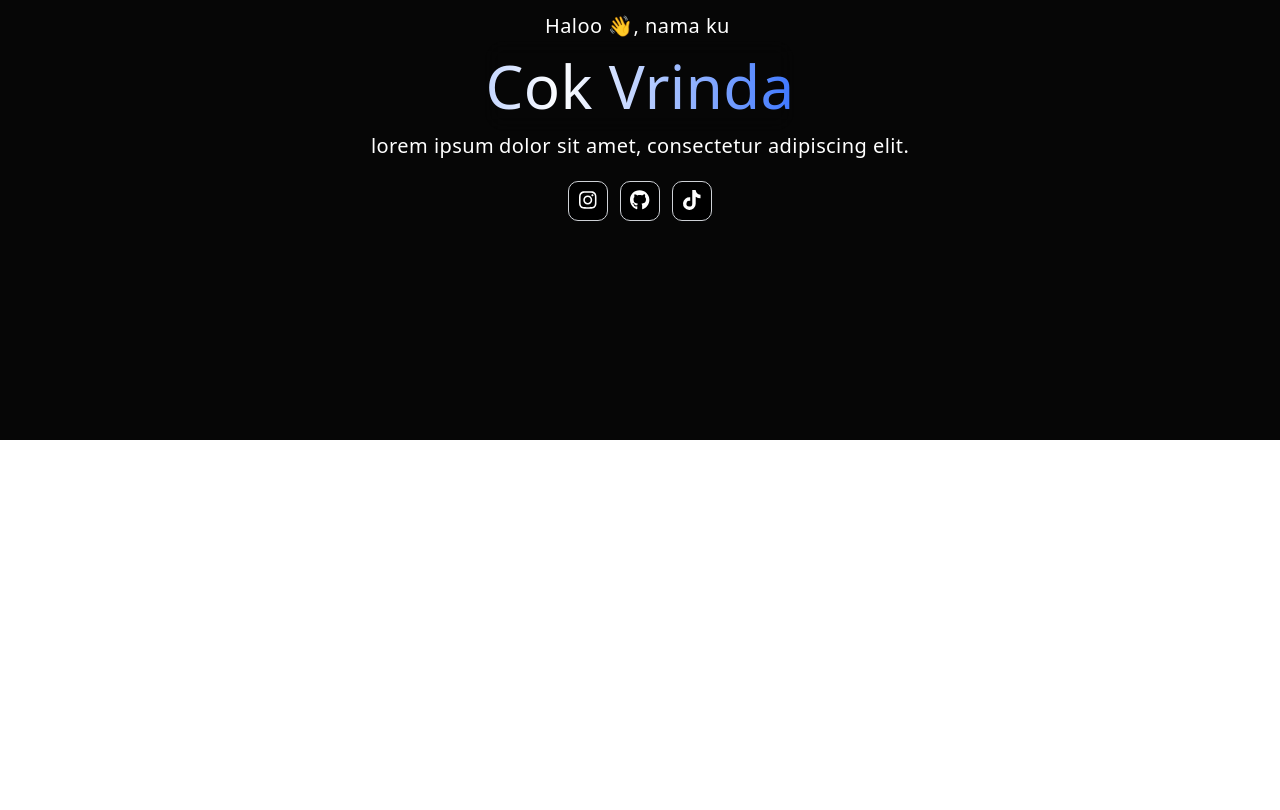
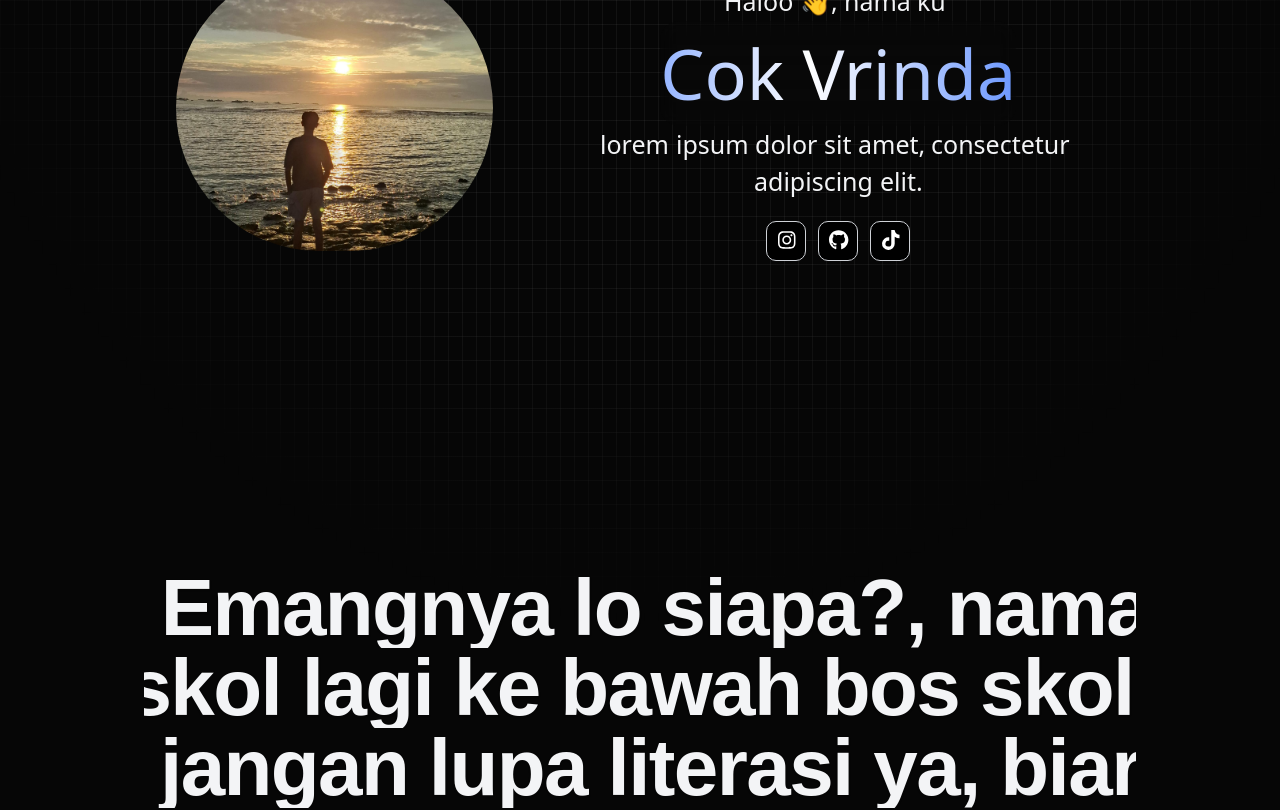
Before and after one commit to cokvrindaa/portofolio25, a React (Vite) app: page / in a window 1280 px wide. Shown: the part 360-1170 px from the top of the page. Before the commit the page ends 800 px from the top, so only its background shows below. Built offline with nearby package versions, Linux system fonts and the light colour scheme.

Commit message:
fixed desktop, new big feature form libary

```diff
--- a/index.html
+++ b/index.html
@@ -4,10 +4,11 @@
     <meta charset="UTF-8" />
     <link rel="icon" type="image/svg+xml" href="/vite.svg" />
     <meta name="viewport" content="width=device-width, initial-scale=1.0" />
-    <title>cokvrinda'25</title>
+    <title>@cokvrinda'25</title>
   </head>
   <body>
-    <div id="root" class="bg-[#060606] text-white w-full h-screen subpixel-antialiased tracking-wide" ></div>
+    <div class="relative h-full w-full bg-slate-950"><div class="absolute bottom-0 left-0 right-0 top-0 bg-[linear-gradient(to_right,#4f4f4f2e_1px,transparent_1px),linear-gradient(to_bottom,#4f4f4f2e_1px,transparent_1px)] bg-[size:14px_24px] [mask-image:radial-gradient(ellipse_60%_50%_at_50%_0%,#000_70%,transparent_100%)]"></div>    <div id="root" class="bg-[#060606] text-gray-100 w-full " ></div>
+</div>
     <script type="module" src="/src/main.jsx"></script>
   </body>
 </html>
--- a/package.json
+++ b/package.json
@@ -16,7 +16,7 @@
     "@fortawesome/free-solid-svg-icons": "^6.7.2",
     "@fortawesome/react-fontawesome": "^0.2.2",
     "@tailwindcss/vite": "^4.1.8",
-    "framer-motion": "^12.16.0",
+    "framer-motion": "^12.18.1",
     "gsap": "^3.13.0",
     "react": "^19.1.0",
     "react-dom": "^19.1.0",
--- /dev/null
+++ b/src/Components/Element/ScrollVelocity.css
@@ -0,0 +1,26 @@
+.parallax {
+  position: relative;
+  overflow: hidden;
+}
+
+.scroller {
+  display: flex;
+  white-space: nowrap;
+  text-align: center;
+  font-family: sans-serif;
+  font-size: 2.25rem;
+  font-weight: bold;
+  letter-spacing: -0.02em;
+  filter: drop-shadow(0 1px 1px rgba(0, 0, 0, 0.1));
+}
+
+.scroller span {
+  flex-shrink: 0;
+}
+
+@media (min-width: 768px) {
+  .scroller {
+    font-size: 5rem;
+    line-height: 5rem;
+  }
+}
--- /dev/null
+++ b/src/Components/Element/ScrollVelocity.jsx
@@ -0,0 +1,146 @@
+import { useRef, useLayoutEffect, useState } from "react";
+import {
+  motion,
+  useScroll,
+  useSpring,
+  useTransform,
+  useMotionValue,
+  useVelocity,
+  useAnimationFrame,
+} from "framer-motion";
+import "./ScrollVelocity.css";
+
+function useElementWidth(ref) {
+  const [width, setWidth] = useState(0);
+
+  useLayoutEffect(() => {
+    function updateWidth() {
+      if (ref.current) {
+        setWidth(ref.current.offsetWidth);
+      }
+    }
+    updateWidth();
+    window.addEventListener("resize", updateWidth);
+    return () => window.removeEventListener("resize", updateWidth);
+  }, [ref]);
+
+  return width;
+}
+
+export const ScrollVelocity = ({
+  scrollContainerRef,
+  texts = [],
+  velocity = 100,
+  className = "",
+  damping = 50,
+  stiffness = 400,
+  numCopies = 6,
+  velocityMapping = { input: [0, 1000], output: [0, 5] },
+  parallaxClassName = "parallax",
+  scrollerClassName = "scroller",
+  parallaxStyle,
+  scrollerStyle,
+}) => {
+  function VelocityText({
+    children,
+    baseVelocity = velocity,
+    scrollContainerRef,
+    className = "",
+    damping,
+    stiffness,
+    numCopies,
+    velocityMapping,
+    parallaxClassName,
+    scrollerClassName,
+    parallaxStyle,
+    scrollerStyle,
+  }) {
+    const baseX = useMotionValue(0);
+    const scrollOptions = scrollContainerRef ? { container: scrollContainerRef } : {};
+    const { scrollY } = useScroll(scrollOptions);
+    const scrollVelocity = useVelocity(scrollY);
+    const smoothVelocity = useSpring(scrollVelocity, {
+      damping: damping ?? 50,
+      stiffness: stiffness ?? 400,
+    });
+    const velocityFactor = useTransform(
+      smoothVelocity,
+      velocityMapping?.input || [0, 1000],
+      velocityMapping?.output || [0, 5],
+      { clamp: false }
+    );
+
+    const copyRef = useRef(null);
+    const copyWidth = useElementWidth(copyRef);
+
+    function wrap(min, max, v) {
+      const range = max - min;
+      const mod = (((v - min) % range) + range) % range;
+      return mod + min;
+    }
+
+    const x = useTransform(baseX, (v) => {
+      if (copyWidth === 0) return "0px";
+      return `${wrap(-copyWidth, 0, v)}px`;
+    });
+
+    const directionFactor = useRef(1);
+    useAnimationFrame((t, delta) => {
+      let moveBy = directionFactor.current * baseVelocity * (delta / 1000);
+
+      if (velocityFactor.get() < 0) {
+        directionFactor.current = -1;
+      } else if (velocityFactor.get() > 0) {
+        directionFactor.current = 1;
+      }
+
+      moveBy += directionFactor.current * moveBy * velocityFactor.get();
+      baseX.set(baseX.get() + moveBy);
+    });
+
+    const spans = [];
+    for (let i = 0; i < numCopies; i++) {
+      spans.push(
+        <span className={className} key={i} ref={i === 0 ? copyRef : null}>
+          {children}
+        </span>
+      );
+    }
+
+    return (
+      <div className={parallaxClassName} style={parallaxStyle}>
+        <motion.div
+          className={scrollerClassName}
+          style={{ x, ...scrollerStyle }}
+        >
+          {spans}
+        </motion.div>
+      </div>
+    );
+  }
+
+  return (
+    <section>
+      {texts.map((text, index) => (
+        <VelocityText
+          key={index}
+          className={className}
+          baseVelocity={index % 2 !== 0 ? -velocity : velocity}
+          scrollContainerRef={scrollContainerRef}
+          damping={damping}
+          stiffness={stiffness}
+          numCopies={numCopies}
+          velocityMapping={velocityMapping}
+          parallaxClassName={parallaxClassName}
+          scrollerClassName={scrollerClassName}
+          parallaxStyle={parallaxStyle}
+          scrollerStyle={scrollerStyle}
+        >
+          {text}&nbsp;
+        </VelocityText>
+      ))}
+    </section>
+  );
+};
+
+export default ScrollVelocity;
--- a/src/Components/Fragment/MainAboutFragment.jsx
+++ b/src/Components/Fragment/MainAboutFragment.jsx
@@ -14,10 +14,11 @@ const handleAnimationComplete = () => {
 };
 const MainAboutFragment = () => {
   return (
-    <div>
-      <Gambar></Gambar>
-      <Text></Text>
-      <div className="gap-3 flex items-center justify-center mt-5">
+    <div className="flex flex-col lg:flex-row items-center justify-center lg:gap-20 mt-[-100px] p-8">
+      <Gambar />
+      <div className="gap-3 flex items-center flex-col justify-center mt-2">
+        <Text />
+        <div className="gap-3 flex flex-row justify-center mt-2 lg:mt-2">
           <Button link="https://www.instagram.com/cokvrindaaa/">
             <FontAwesomeIcon icon={faInstagram} />
           </Button>
@@ -27,6 +28,7 @@ const MainAboutFragment = () => {
           <Button link="https://www.tiktok.com/@cokvrindaa">
             <FontAwesomeIcon icon={faTiktok} />
           </Button>
+        </div>
       </div>
     </div>
   );
@@ -47,14 +49,14 @@ const Gambar = () => {
     >
       <img
         src="./src/image/profilsatu.jpg"
-        className=" rounded-full w-64 justify-center items-center mb-5 m-auto"
+        className=" rounded-full w-58 justify-center items-center mb-5 m-auto lg:w-96"
       ></img>
     </AnimatedContent>
   );
 };
 
 const Button = (props) => {
-  const { children , link} = props;
+  const { children, link } = props;
   return (
     <AnimatedContent
       distance={40}
@@ -84,7 +86,7 @@ const Button = (props) => {
                 fontWeight: "900",
                 color: "white",
                 margin: 0,
-                marginTop: "-2px",
+                // marginLeft: "-2px",
               }}
             >
               {children}
@@ -98,14 +100,14 @@ const Button = (props) => {
 
 const Text = () => {
   return (
-    <div className="flex items-center justify-center text-center flex-col ">
+    <div>
       <BlurText
         text="Haloo 👋, nama ku "
         delay={150}
         animateBy="words"
         direction="top"
         onAnimationComplete={handleAnimationComplete}
-        className="text-[20px] "
+        className="text-[20px] text-center justify-center lg:text-[25px]"
       />
 
       <AnimatedContent
@@ -124,7 +126,7 @@ const Text = () => {
           colors={["#FFFF, #4079ff, #FFFF, #4079ff, #FFFF"]}
           animationSpeed={8}
           showBorder={false}
-          className=" text-[60px] font-bold"
+          className=" text-[54px] font-bold lg:text-[70px]"
         >
           Cok Vrinda
         </GradientText>
@@ -136,7 +138,7 @@ const Text = () => {
         animateBy="words"
         direction="top"
         onAnimationComplete={handleAnimationComplete}
-        className="text-[20px] text-center justify-center"
+        className="text-[20px] text-center justify-center lg:text-[25px]"
       />
     </div>
   );
--- a/src/Components/Fragment/NavBar.jsx
+++ b/src/Components/Fragment/NavBar.jsx
@@ -1,18 +1,17 @@
 const NavBar = () => {
   return (
-    <div className="sticky top-0 z-50 w-full backdrop-blur-sm p-8 shadow-sm flex justify-between">
+    <div className="sticky top-4 rounded-[100px] z-50 w-[98%]  mx-auto  items-center backdrop-blur-sm px-8 py-8 shadow-sm flex justify-between mt-4 ">
       <Logo />
       <div className="flex gap-3">
         <Content text="Lorem" />
         <Content text="Ipsum" />
-        <Content text="Dolor" />
-        <Content text="Sit" />
+
       </div>
     </div>
   );
 };
 const Logo = () => {
-  return <p className=" font-semibold ">Tes</p>;
+  return <p className=" font-bold text-2xl  ">@cokvrinda'25</p>;
 };
 const Content = (props) => {
   const { text } = props;
--- a/src/Components/Layout/MainAbout.jsx
+++ b/src/Components/Layout/MainAbout.jsx
@@ -1,7 +1,10 @@
 import MainAboutFragment from '../Fragment/MainAboutFragment.jsx';
 const MainAbout = () => {
     return(
-        <MainAboutFragment></MainAboutFragment>
+        <div className='h-screen flex items-center justify-center'>
+
+            <MainAboutFragment></MainAboutFragment>
+        </div>
     )
 }
 export default MainAbout
--- a/src/Components/Pages/MainPage.jsx
+++ b/src/Components/Pages/MainPage.jsx
@@ -1,7 +1,15 @@
 import MainAbout from "../Layout/MainAbout";
+import ScrollVelocity from "../Element/ScrollVelocity.jsx";
 const MainPage = () => {
   return (
-    <div className="p-8 ">
+    <div>
+      <MainAbout></MainAbout>
+      <ScrollVelocity
+        texts={["Emangnya lo siapa?, nama lengkap koe siapa?", "skol lagi ke bawah bos", "jangan lupa literasi ya, biar ga nanya lagi :v"]}
+        className="custom-scroll-text"
+          velocity={40}
+
+      />
       <MainAbout></MainAbout>
     </div>
   );
--- a/src/main.jsx
+++ b/src/main.jsx
@@ -1,12 +1,14 @@
-import { StrictMode } from 'react'
-import { createRoot } from 'react-dom/client'
-import './index.css'
-import MainPage from '../src/Components/Pages/MainPage.jsx'
+import { StrictMode } from "react";
+import { createRoot } from "react-dom/client";
+import "./index.css";
+import MainPage from "../src/Components/Pages/MainPage.jsx";
 
-import NavBar from '../src/Components/Fragment/NavBar.jsx';
-createRoot(document.getElementById('root')).render(
+import NavBar from "../src/Components/Fragment/NavBar.jsx";
+createRoot(document.getElementById("root")).render(
   <StrictMode>
-    <NavBar></NavBar>
-    <MainPage ></MainPage>
+    <div className="lg:px-36 lg:pt-4  ">
+      <NavBar></NavBar>
+      <MainPage></MainPage>
+    </div>
   </StrictMode>
-)
+);
```
Also changed, not shown: 1 other file (tests, documents, lock files or other folders). Lines whose indentation alone changed are shown as unchanged.
